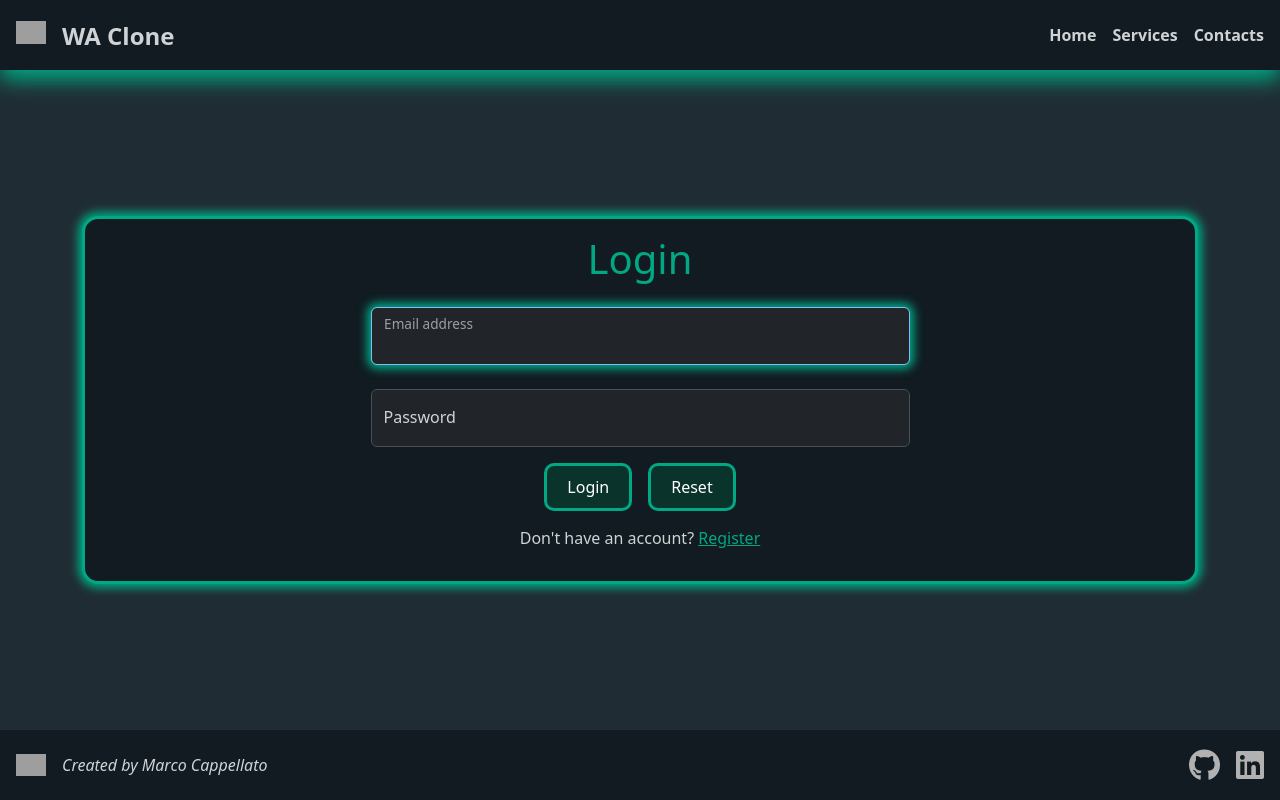
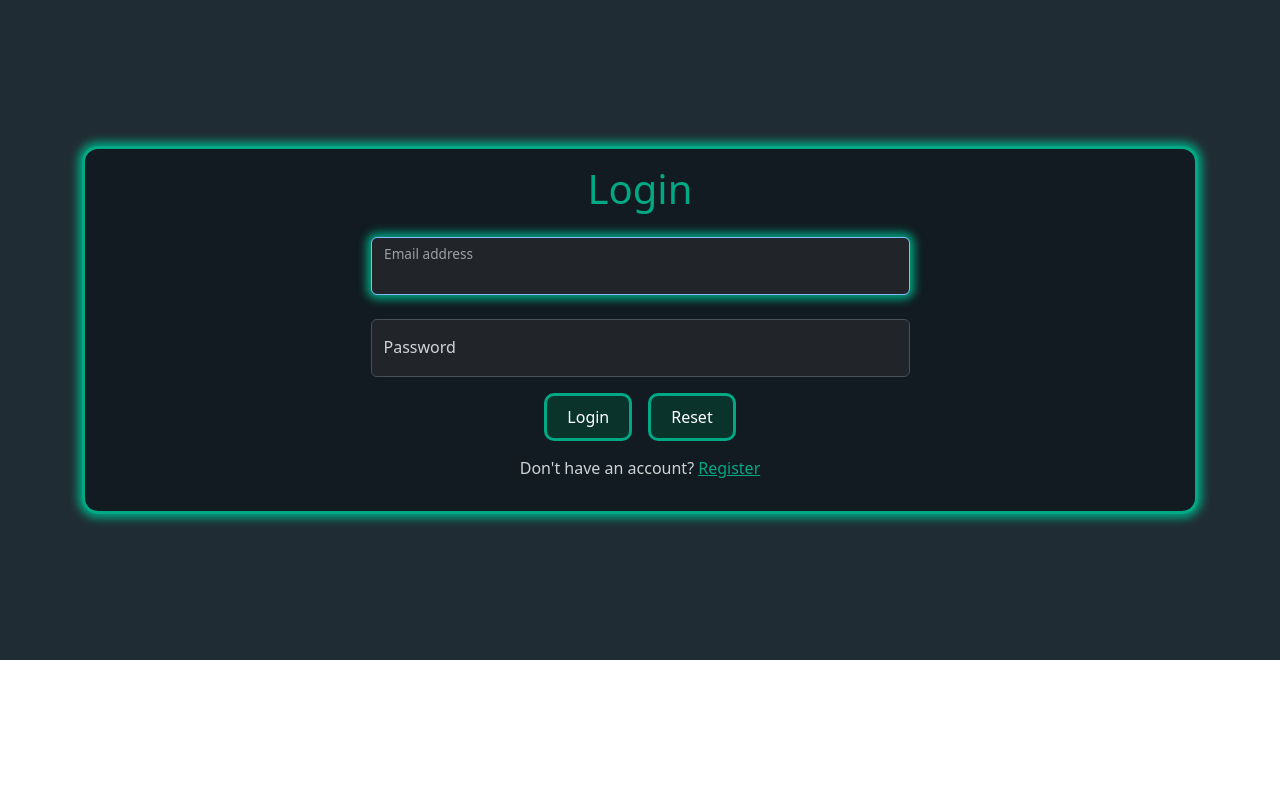
Before and after one commit to Marcap00/wa-clone, a Vue app in the folder wa-clone-fe/: page /login in a window 1280 px wide. Built offline with nearby package versions, Linux system fonts and the light colour scheme; grey boxes are pictures that could not be loaded.

Commit message:
Remove AppHeader and Appfooter

```diff
--- a/wa-clone-fe/src/pages/AppLogin.vue
+++ b/wa-clone-fe/src/pages/AppLogin.vue
@@ -1,6 +1,4 @@
 <script setup>
-import AppHeader from '../components/general/AppHeader.vue'
-import AppFooter from '../components/general/AppFooter.vue'
 import axios from 'axios';
 import { ref } from 'vue';
 import { useRouter } from 'vue-router';
@@ -52,7 +50,6 @@ async function login() {
 </script>
 
 <template>
-    <AppHeader />
     <main class="h-main d-flex justify-content-center align-items-center p-4">
         <div class="alert alert-success" v-if="successMessage">
             {{ successMessage }}
@@ -96,7 +93,6 @@ async function login() {
             </form>
         </div>
     </main>
-    <AppFooter />
 </template>
 
 <style lang="scss" scoped>
```
